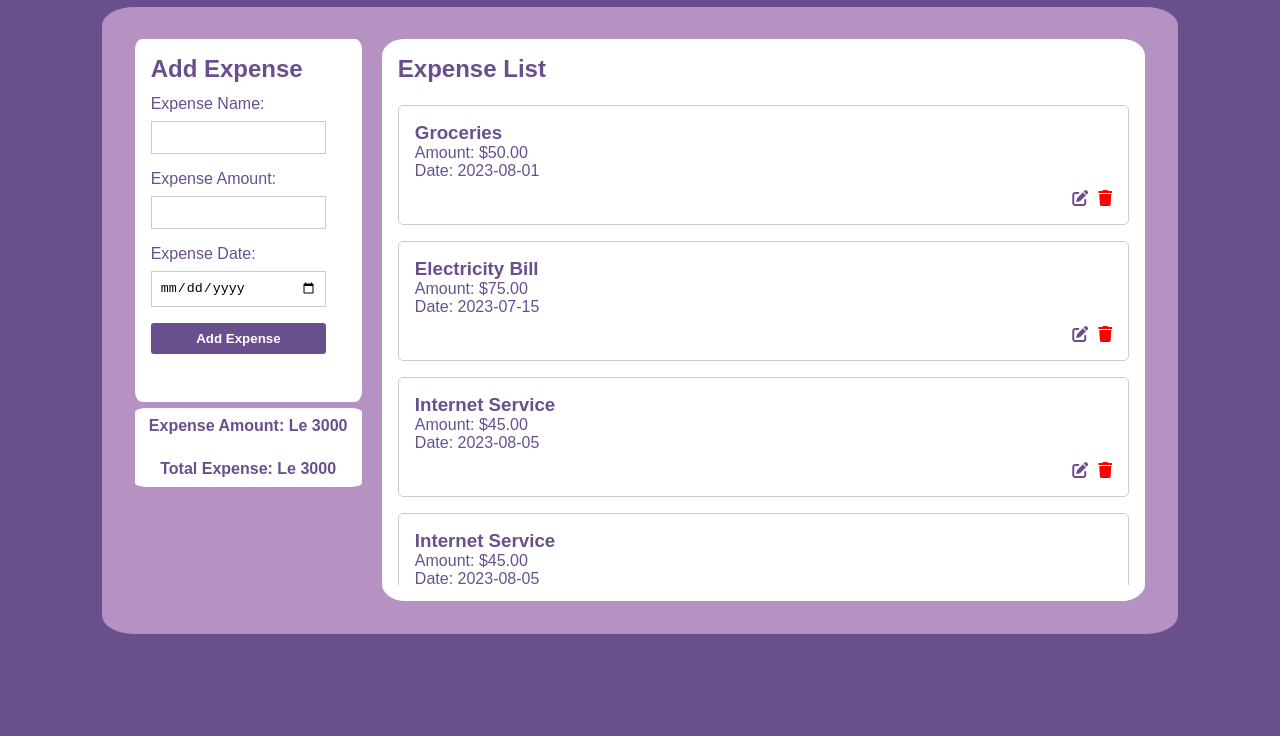
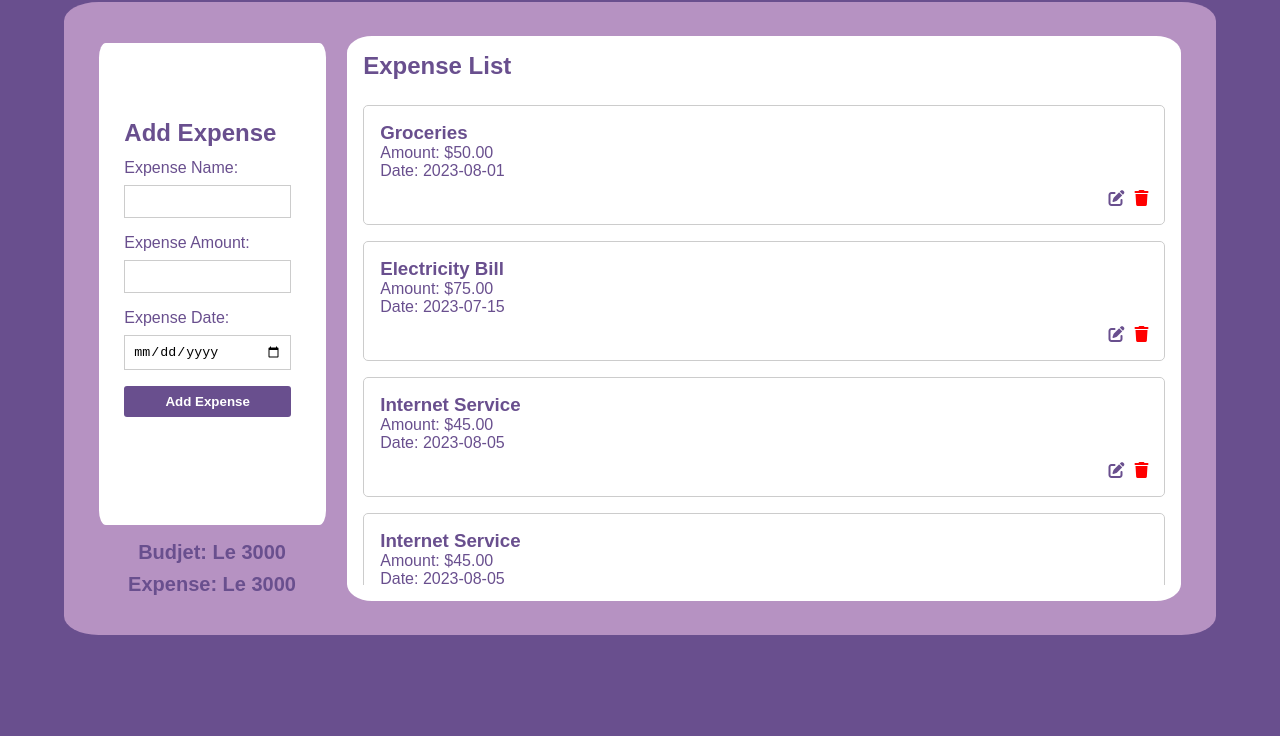
Before and after one commit to MargaretTechworld/expense-tracker, a plain HTML site: page index.html in a window 1280 px wide. Shown: the part 64-800 px from the top of the page. Drawn offline with Linux system fonts and the light colour scheme.

Commit message:
Update file

```diff
--- a/expenseTracker.css
+++ b/expenseTracker.css
@@ -22,12 +22,14 @@ header {
 h1 {
   margin: 0;
   margin-bottom: 1.4%;
+  padding: 3%;
 }
 
 main {
-  padding: 3%;
+  padding: 8%;
   background-color: #B692C2;
   display: flex;
+  flex-direction: column;
   column-gap: 2%;
   border-radius: 3%;
 }
@@ -40,9 +42,15 @@ section {
   height: fit-content;
 }
 
+.mob {
+  display: flex;
+  flex-direction: column-reverse;
+}
+
 form {
   margin-bottom: 1rem;
   display: flex;
+  margin-left: 5%;
   flex-direction: column;
   justify-content: center;
   margin-top: 3%;
@@ -52,12 +60,13 @@ label {
   display: block;
   margin-bottom: 0.5rem;
 }
-h2{
+
+h2 {
   margin-bottom: 3%;
 }
+
 input {
   width: 90%;
-  height: 5%;
   padding: 0.5rem;
   background-color: #ffffff;
   border: 1px solid #ccc;
@@ -67,12 +76,13 @@ input {
 input:focus {
   outline: none;
 }
-.expense-form{
+
+.expense-form {
   display: flex;
   flex-direction: column;
   justify-content: center;
-  align-items: cente;
-
+  margin-bottom: 5%;
+  margin-top: 3%;
 }
 
 button {
@@ -136,6 +146,7 @@ h3 {
 .delete-btn:hover {
   color: #b30000;
 }
+
 .edit-btn {
   color: #694F8E;
   text-decoration: none;
@@ -144,14 +155,38 @@ h3 {
 .edit-btn:hover {
   color: #32293f;
 }
-.amount{
-  background-color: #fff;
+
+.amount {
   border-radius: 5%;
 }
-.amount p{
-padding: 4%;
-text-align: center;
-color: #694F8E;
-margin-top: 3%;
-font-weight: 700;
+
+.amount p {
+  padding: 2%;
+  text-align: center;
+  color: #694F8E;
+  font-weight: 900;
+  font-size: 24px;
 }
+
+.expense-form h2 {
+  margin-left: 5%;
+}
+
+@media (min-width: 992px) {
+main{
+  flex-direction: row;
+  padding: 3%;
+}
+body{
+  padding: 1% 5%;
+}
+.mob{
+  flex-direction: column;
+}
+h1{
+  padding: 0%;
+}
+.amount p {
+  font-size: 20px;
+}
+}
--- a/index.html
+++ b/index.html
@@ -16,7 +16,7 @@
     <h1>Expense Tracker</h1>
   </header>
   <main>
-    <div>
+    <div class="mob">
       <section class="expense-form">
         <h2>Add Expense</h2>
         <form>
@@ -34,16 +34,12 @@
             <label for="expense-date">Expense Date:</label>
             <input type="date" id="expense-date" name="expense-date">
           </div>
-
-
-
-
           <button type="submit">Add Expense</button>
         </form>
       </section>
       <div class="amount">
-        <p>Expense Amount: Le 3000</p>
-        <p>Total Expense: Le 3000</p>
+        <p>Budjet: Le 3000</p>
+        <p>Expense: Le 3000</p>
       </div>
 
     </div>
```
